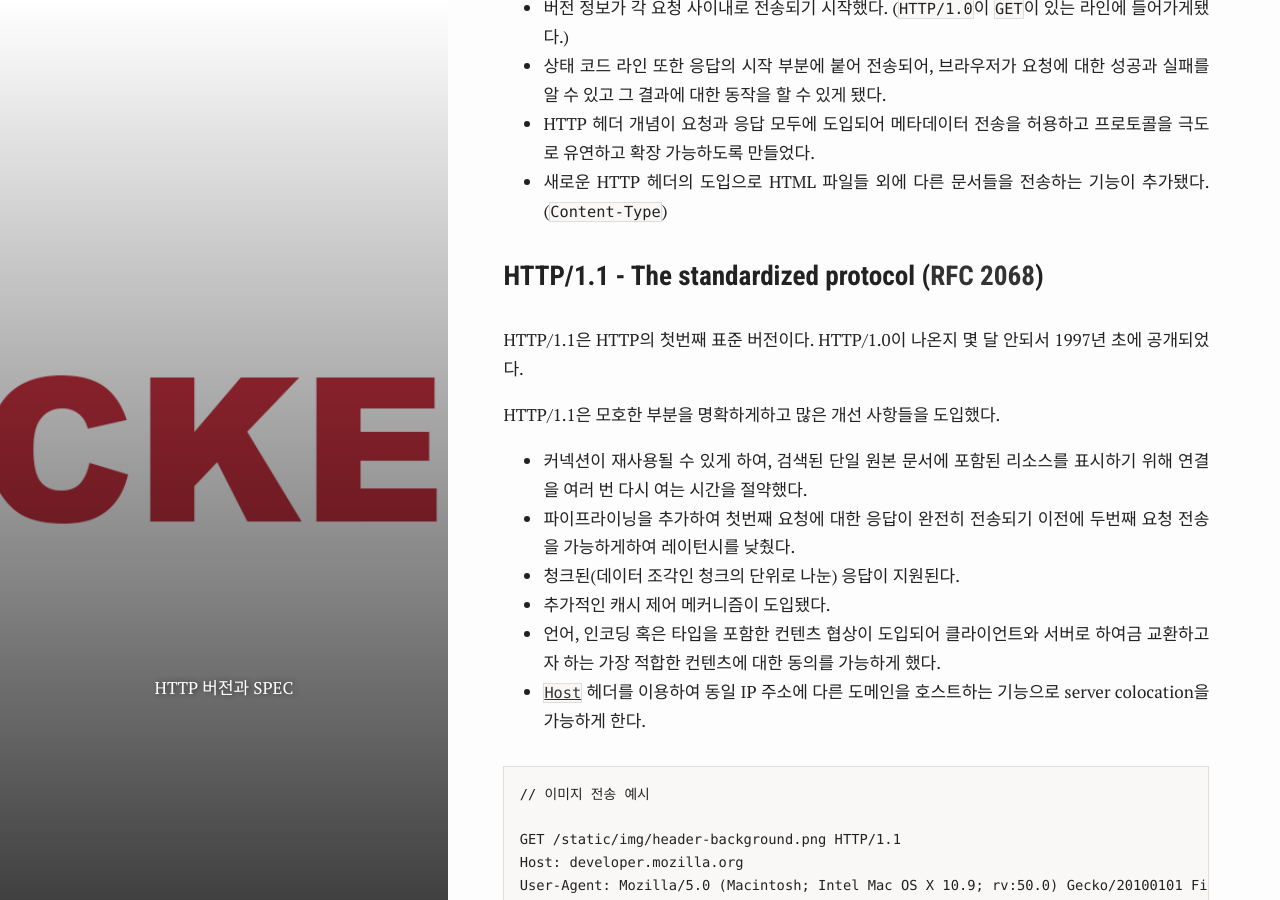
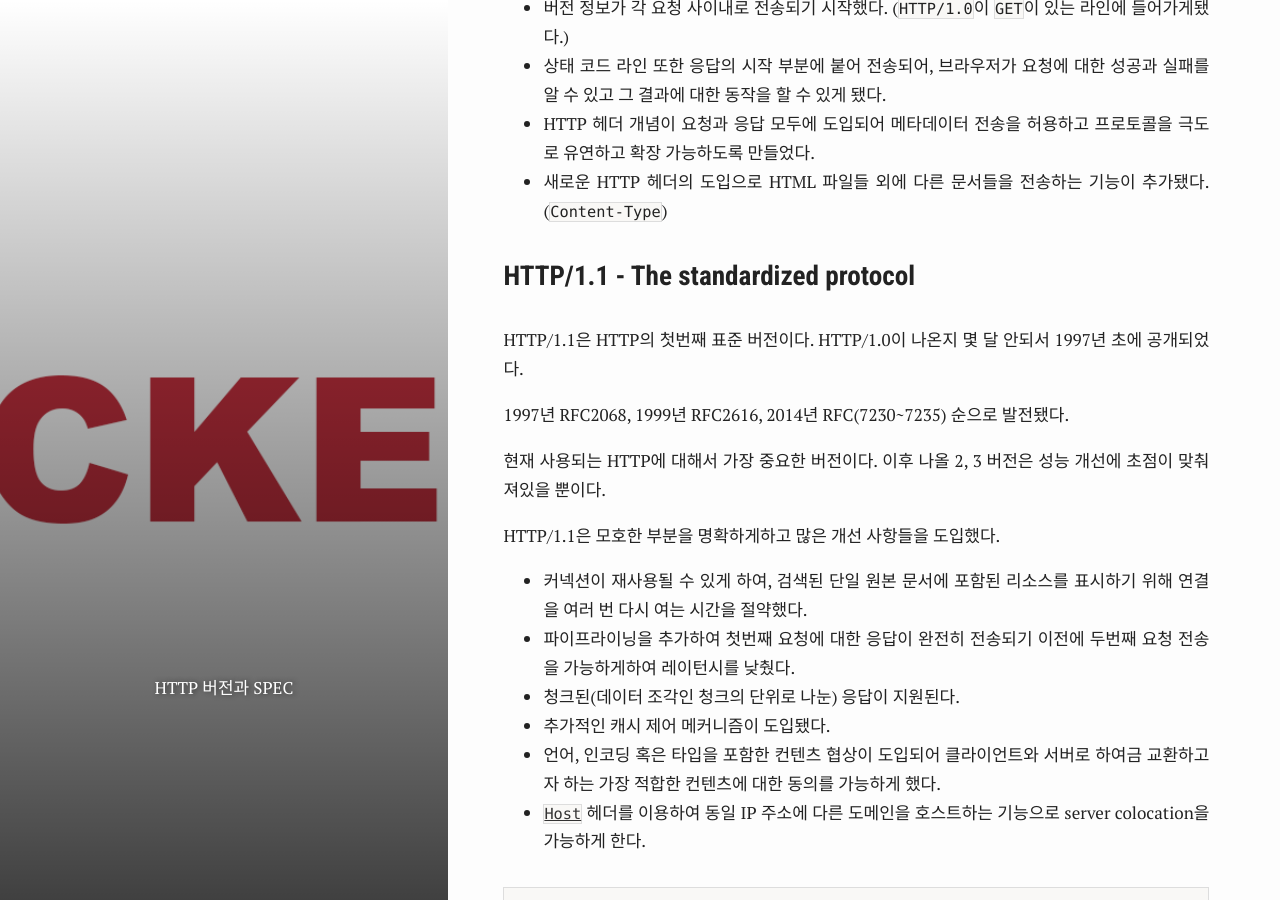
Before and after one commit to Err0rCode7/Err0rCode7.github.io, a Jekyll site: the page built from _posts/Backend/2021-05-07-HTTP_SPEC.md, in a window 1280 px wide and 900 px high, scrolled down 4859 px. Built offline with Jekyll 4.4.1, drawn with Linux system fonts in a browser that asks for light colours; comment, search, counter and statistics services are not loaded.

Commit message:
# Update HTTP/1.1

```diff
--- a/_posts/Backend/2021-05-07-HTTP_SPEC.md
+++ b/_posts/Backend/2021-05-07-HTTP_SPEC.md
@@ -136,9 +136,13 @@ Content-Type: text/gif
 - HTTP 헤더 개념이 요청과 응답 모두에 도입되어 메타데이터 전송을 허용하고 프로토콜을 극도로 유연하고 확장 가능하도록 만들었다.
 - 새로운 HTTP 헤더의 도입으로 HTML 파일들 외에 다른 문서들을 전송하는 기능이 추가됐다. (`Content-Type`)
 
-### HTTP/1.1 - The standardized protocol  ([RFC 2068](https://tools.ietf.org/html/rfc2068))
+### HTTP/1.1 - The standardized protocol
 
 HTTP/1.1은 HTTP의 첫번째 표준 버전이다. HTTP/1.0이 나온지 몇 달 안되서 1997년 초에 공개되었다.
+
+1997년 RFC2068, 1999년 RFC2616, 2014년 RFC(7230~7235) 순으로 발전됐다.
+
+현재 사용되는 HTTP에 대해서 가장 중요한 버전이다. 이후 나올 2, 3 버전은 성능 개선에 초점이 맞춰져있을 뿐이다.
 
 HTTP/1.1은 모호한 부분을 명확하게하고 많은 개선 사항들을 도입했다.
 
```
